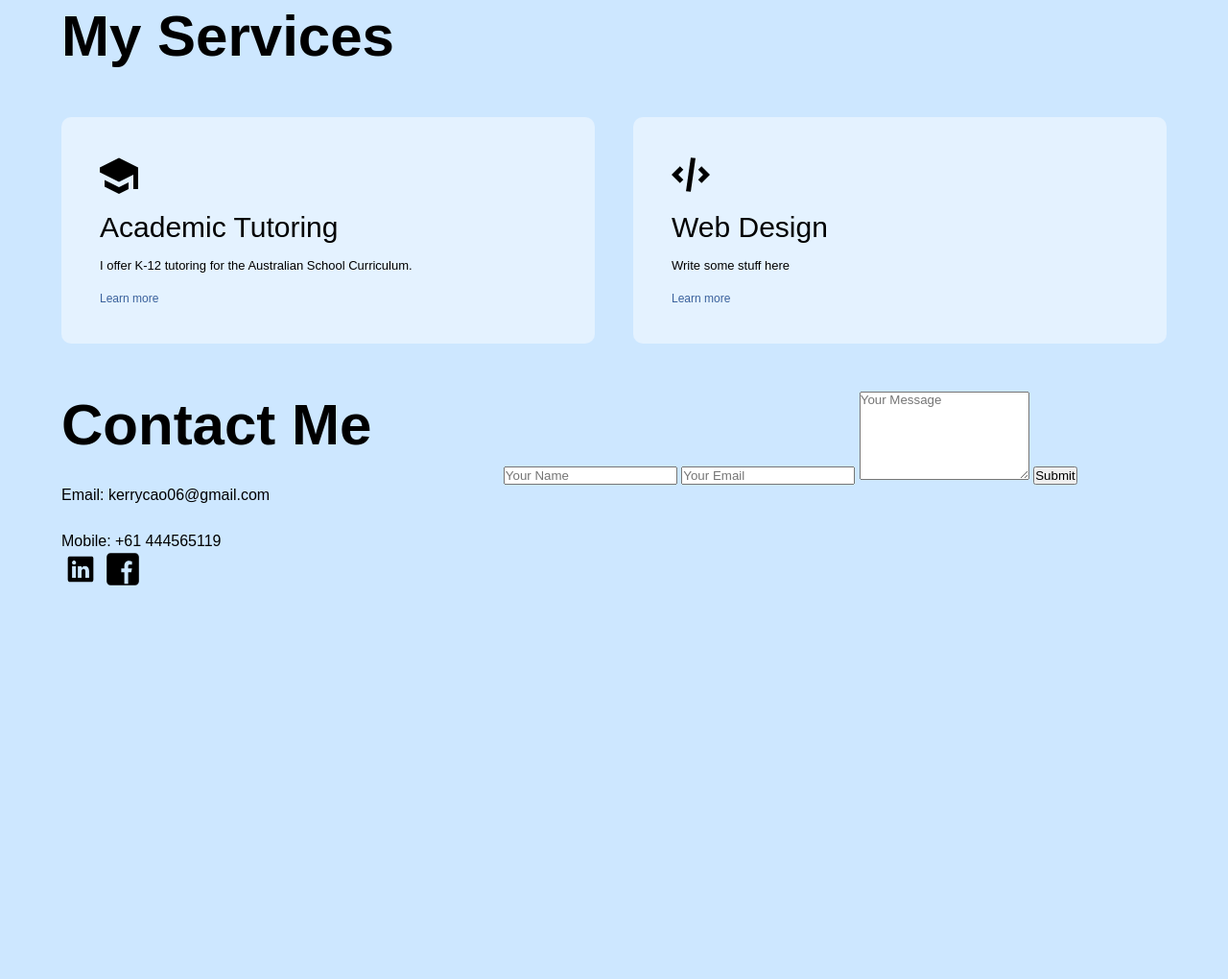
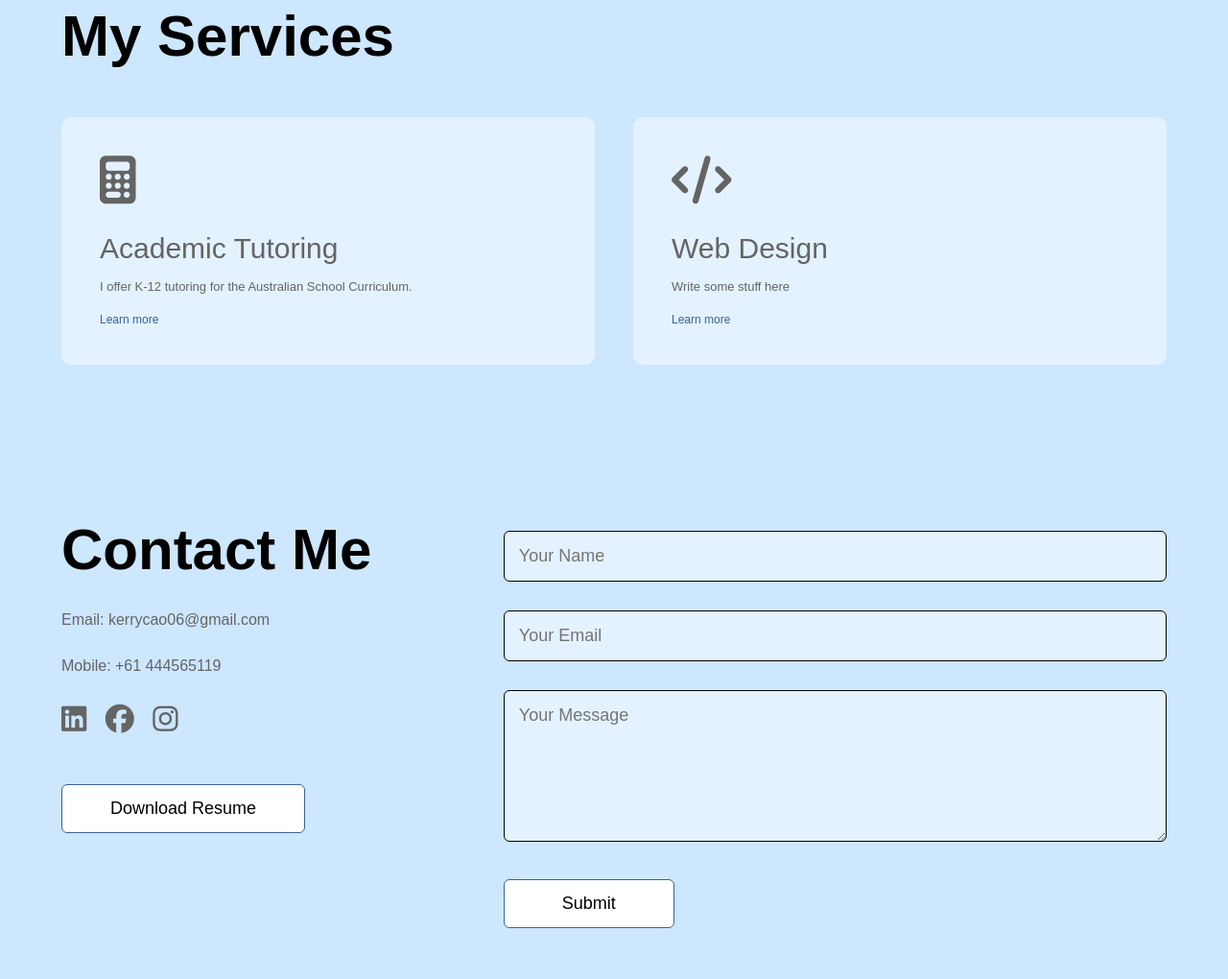
Before and after one commit to iamk3rry/Personal-Profile, a plain HTML site: page index.html in a window 1280 px wide. Shown: the part 1515-2535 px from the top of the page at 96% size. Before the commit the page ends 2157 px from the top, so only its background shows below. Drawn offline with Linux system fonts and the light colour scheme.

Commit message:
html and css

```diff
--- a/index.html
+++ b/index.html
@@ -6,6 +6,7 @@
     <meta name="viewport" content="width-devie-width, initial-scale=1.0">
     <title>Kerry Cao</title>
     <link rel="stylesheet" href="style.css">
+    <script src="https://kit.fontawesome.com/c66ae993db.js" crossorigin="anonymous"></script>
 </head>
 <body>
 <div id="header">
@@ -112,19 +113,25 @@
         <h1 class="sub-title">My Services</h1>
         <div class="services-list">
             <div>
-                <img src="tutoring-icon.svg" class="icon">
+                <i class="fa-solid fa-calculator"></i>
                 <h2>Academic Tutoring</h2>
                 <p>I offer K-12 tutoring for the Australian School Curriculum.</p>
                 <a href="#">Learn more</a>
             </div>
             <div>
-                <img src="code-icon.svg" class="icon">
+                <i class="fa-solid fa-code"></i>
                 <h2>Web Design</h2>
                 <p>Write some stuff here</p>
                 <a href="#">Learn more</a>
             </div>
         </div>
     </div>
+    <br>
+    <br>
+    <br>
+    <br>
+    <br>
+    <br>
 </div>
 
 <!--------------------contact---------------------->
@@ -135,17 +142,20 @@
                 <h1 class="sub-title">Contact Me</h1>
                 <p>Email: kerrycao06@gmail.com</p>
                 <p>Mobile: +61 444565119</p>
+                <p></p>
                 <div class="social-icons">
-                    <a href="https://www.linkedin.com/in/kerry-cao-893b24323/"><img src="linkedin.svg" class="icon" id="linkedin"></a>
-                    <a href="https://www.facebook.com/profile.php?id=61564948616500"><img src="Facebook.svg" class="icon" id="facebook"></a>
+                    <a href="https://www.linkedin.com/in/kerry-cao-893b24323/"><i class="fa-brands fa-linkedin"></i></a>
+                    <a href="https://www.facebook.com/profile.php?id=61564948616500"><i class="fa-brands fa-facebook"></i></a>
+                    <a href="https://www.instagram.com/kerrycao_/"><i class="fa-brands fa-instagram"></i></a>
                 </div>
+                <a href="Kerry Cao's Resume.pdf" download class="btn btn2">Download Resume</a>
             </div>
             <div class="contact-right">
                 <form>
                     <input type="text" name="Name" placeholder="Your Name" required>
                     <input type="email" name="Email" placeholder="Your Email" required>
                     <textarea name="Message" rows="6" placeholder="Your Message"></textarea>
-                    <button type="submit">Submit</button>
+                    <button type="submit" class="btn btn2">Submit</button>
                 </form>
             </div>
         </div>
--- a/style.css
+++ b/style.css
@@ -7,7 +7,7 @@
 
 body{
     background: rgb(205, 231, 255);
-    color: black
+    color: rgb(100, 100, 100)
 }
 
 #header{
@@ -179,11 +179,6 @@ nav ul li a:hover::after{
     margin-top: 50px;
 }
 
-.icon{
-    height: 40px;
-    margin-bottom: 15px;
-}
-
 .services-list div{
     background: rgb(228, 242, 255);
     padding: 40px;
@@ -191,6 +186,11 @@ nav ul li a:hover::after{
     font-weight: 300px;
     border-radius: 10px;
     transition: background 0.5s, transform 0.5s;
+}
+
+.services-list div i{
+    font-size: 50px;
+    margin-bottom: 30px;
 }
 
 .services-list div h2{
@@ -210,6 +210,7 @@ nav ul li a:hover::after{
 .services-list div:hover{
     background: #fff;
     transform: translateY(-10px);
+    color: black;
 }
 
 /*----------------contact------------*/
@@ -226,3 +227,62 @@ nav ul li a:hover::after{
     margin-top: 30px;
 
 }
+
+.social-icons a{
+    text-decoration: none;
+    font-size: 30px;
+    margin-right: 15px;
+    color: rgb(100, 100, 100);
+    display: inline-block;
+    transition: transform 0.5s;
+}
+
+.social-icons a:hover{
+    color: black;
+    transform: translateY(-5px);
+}
+
+.btn{
+    display: block;
+    margin: 50px auto;
+    width: fit-content;
+    padding: 14px 50px;
+    background: white;
+    border: 1.3px solid #3A619C;
+    color: black;
+    border-radius: 6px;
+    text-decoration: none;
+    transition: background 0.5s;
+    font-size: 18px;
+}
+
+.btn.btn2{
+    display: inline-block;
+
+}
+
+.btn:hover{
+    background: #3A619C;
+}
+
+.contact-right form{
+    width: 100%;
+}
+form input, form textarea{
+    width: 100%;
+    border: 0;
+    outline: none;
+    background: rgb(228, 242, 255);
+    padding: 15px;
+    margin: 15px 0;
+    color: black;
+    font-size: 18px;
+    border-radius: 6px;
+    border: 1.3px solid black;
+}
+form .btn2{
+    padding: 14px 60px;
+    font-size: 18px;
+    margin-top: 20px;
+    cursor: pointer;
+}
```
